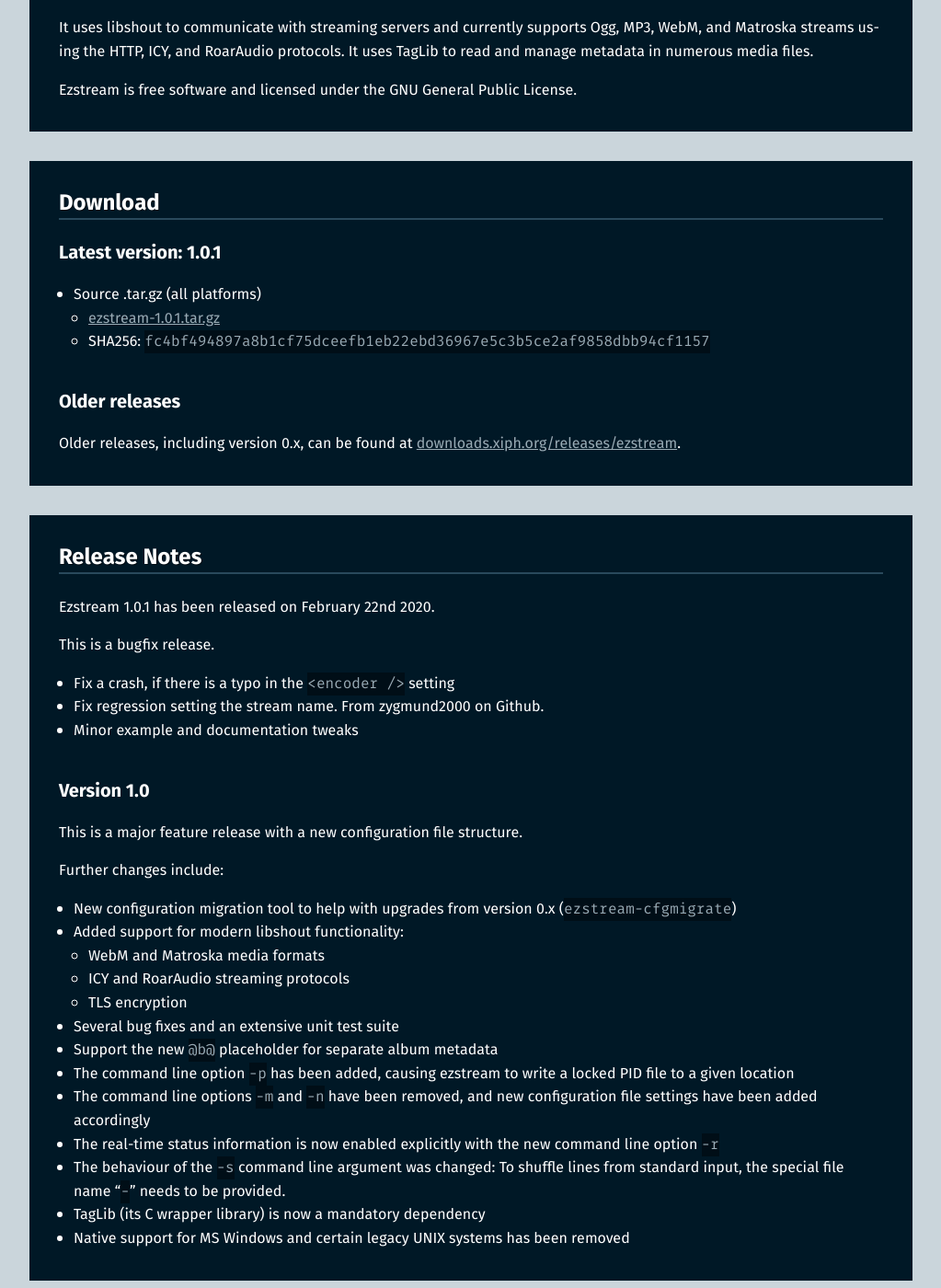
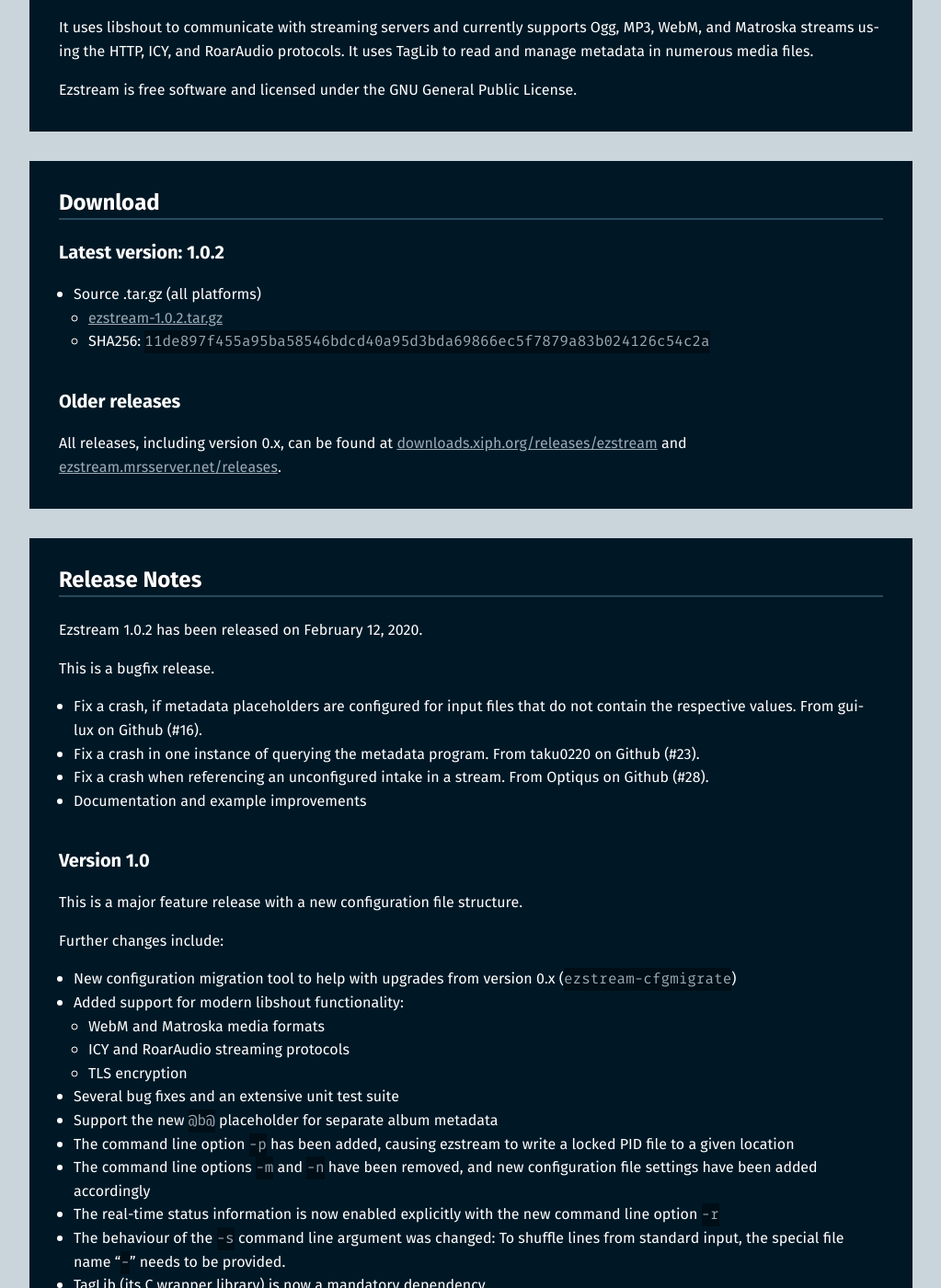
Before and after one commit to barionleg/Xipho, a Jekyll site: the page built from ezstream.md, in a window 1280 px wide and 1400 px high, scrolled down 564 px. Shown: the whole window at 92% size, without its empty margins (128-1151 px from the left). Built offline with Jekyll 4.4.1, drawn with Linux system fonts in a browser that asks for light colours; some of the changed text lies outside the part shown.

Commit message:
Publish ezstream 1.0.2

```diff
--- a/ezstream.md
+++ b/ezstream.md
@@ -24,28 +24,34 @@ Ezstream is free software and licensed under the GNU General Public License.
 <div class="article" id="download" markdown="1">
 # Download
 
-## Latest version: 1.0.1
+## Latest version: 1.0.2
 
 - Source .tar.gz (all platforms)
-  - [ezstream-1.0.1.tar.gz](https://downloads.xiph.org/releases/ezstream/ezstream-1.0.1.tar.gz)
-  - SHA256: `fc4bf494897a8b1cf75dceefb1eb22ebd36967e5c3b5ce2af9858dbb94cf1157`
+  - [ezstream-1.0.2.tar.gz](https://downloads.xiph.org/releases/ezstream/ezstream-1.0.2.tar.gz)
+  - SHA256: `11de897f455a95ba58546bdcd40a95d3bda69866ec5f7879a83b024126c54c2a`
 
 ## Older releases
 
-Older releases, including version 0.x, can be found at
-[downloads.xiph.org/releases/ezstream](https://downloads.xiph.org/releases/ezstream/).
+All releases, including version 0.x, can be found at
+[downloads.xiph.org/releases/ezstream](https://downloads.xiph.org/releases/ezstream/)
+and
+[ezstream.mrsserver.net/releases](https://ezstream.mrsserver.net/releases/).
 </div>
 
 <div class="article" id="release-notes" markdown="1">
 # Release Notes
 
-Ezstream 1.0.1 has been released on February 22nd 2020.
+Ezstream 1.0.2 has been released on February 12, 2020.
 
 This is a bugfix release.
 
- - Fix a crash, if there is a typo in the `<encoder />` setting
- - Fix regression setting the stream name. From zygmund2000 on Github.
- - Minor example and documentation tweaks
+ - Fix a crash, if metadata placeholders are configured for input files
+   that do not contain the respective values. From gui-lux on Github (#16).
+ - Fix a crash in one instance of querying the metadata program. From taku0220
+   on Github (#23).
+ - Fix a crash when referencing an unconfigured intake in a stream. From
+   Optiqus on Github (#28).
+ - Documentation and example improvements
 
 ## Version 1.0
 
```
Also changed, not shown: other parts of ezstream.md (+1 -1 lines).
